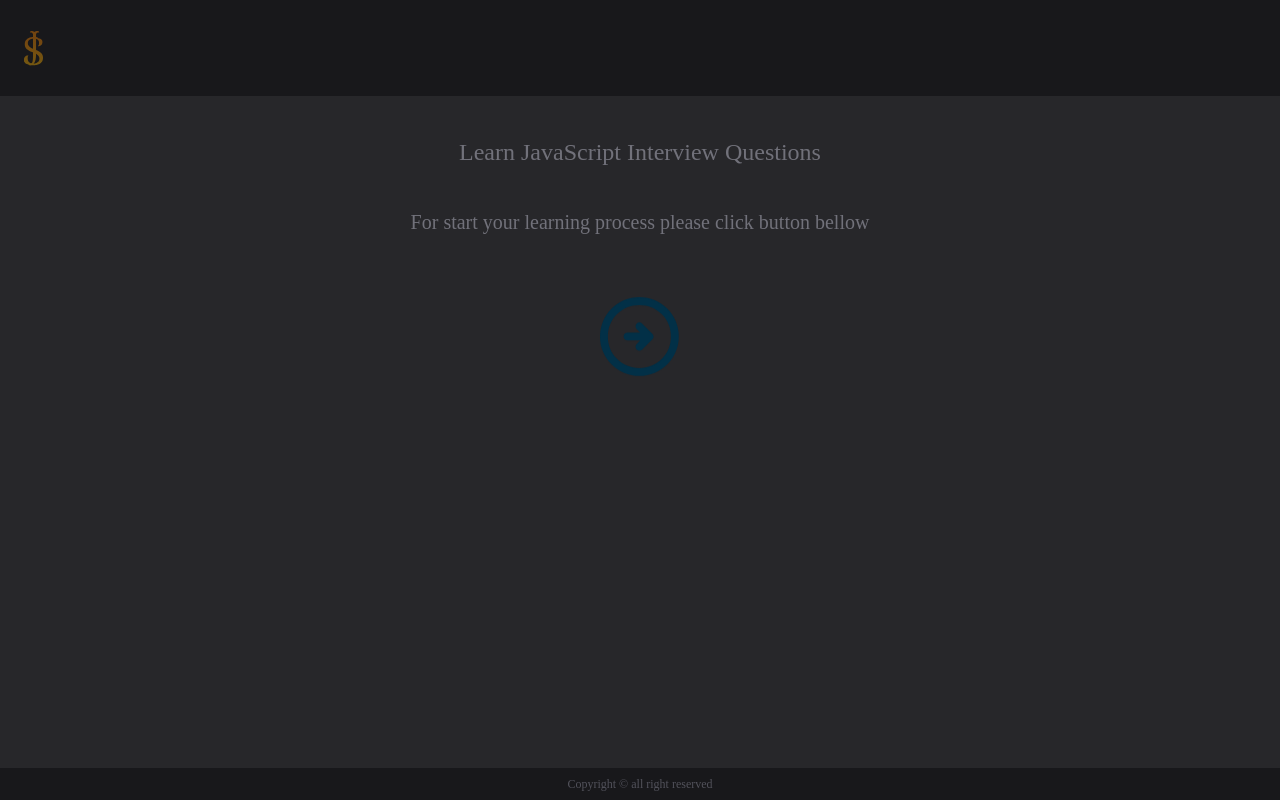
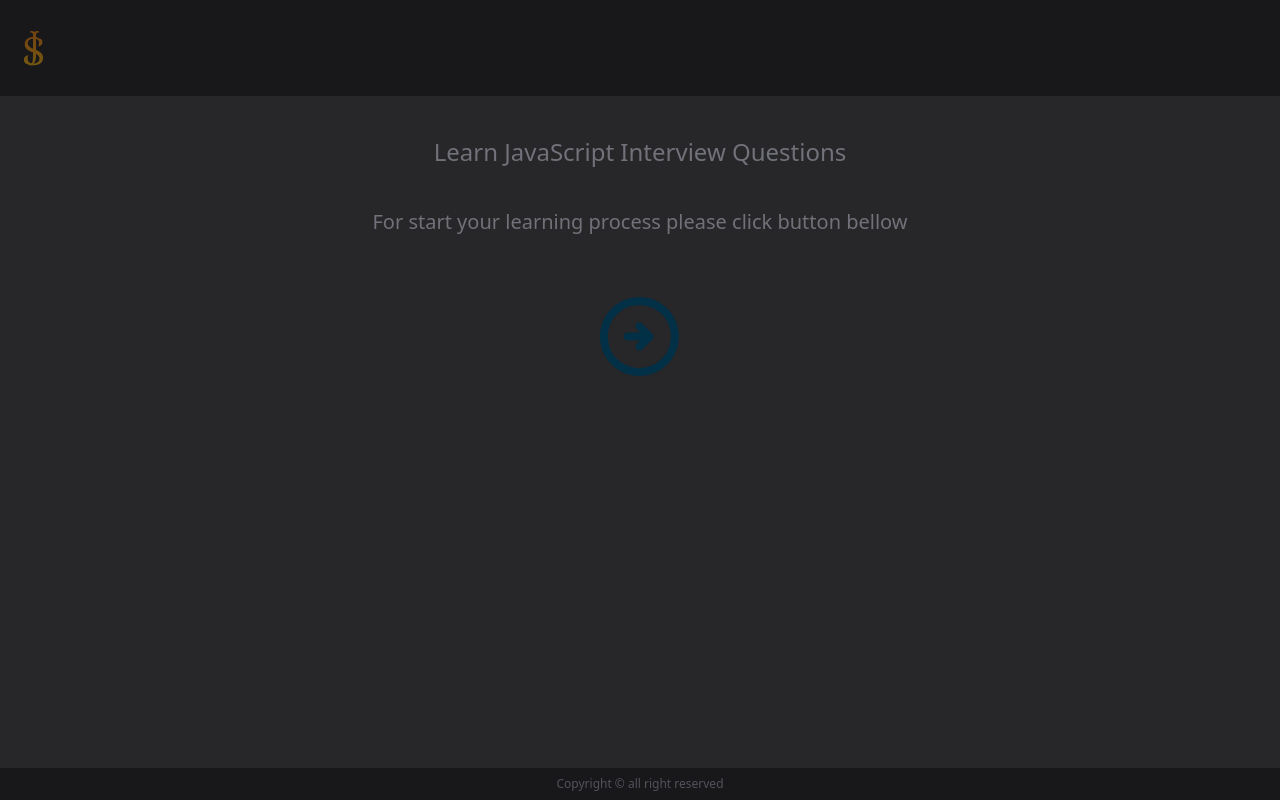
Before and after one commit to rafal19987/Interview-Questions-App-Nextjs-Tailwind-TypeScript-Supabase, a Next.js app: page / in a window 1280 px wide. Built offline with nearby package versions, Linux system fonts and the light colour scheme.

Commit message:
breaking change: delete extended font family

```diff
--- a/tailwind.config.js
+++ b/tailwind.config.js
@@ -7,11 +7,7 @@ module.exports = {
     './app/**/*.{js,ts,jsx,tsx,mdx}',
   ],
   theme: {
-    extend: {
-      fontFamily: {
-        body: ['Milonga', 'cursive'],
-      },
-    },
+    extend: {},
     screens: {
       xs: { max: '280px' },
       ...defaultTheme.screens,
```
